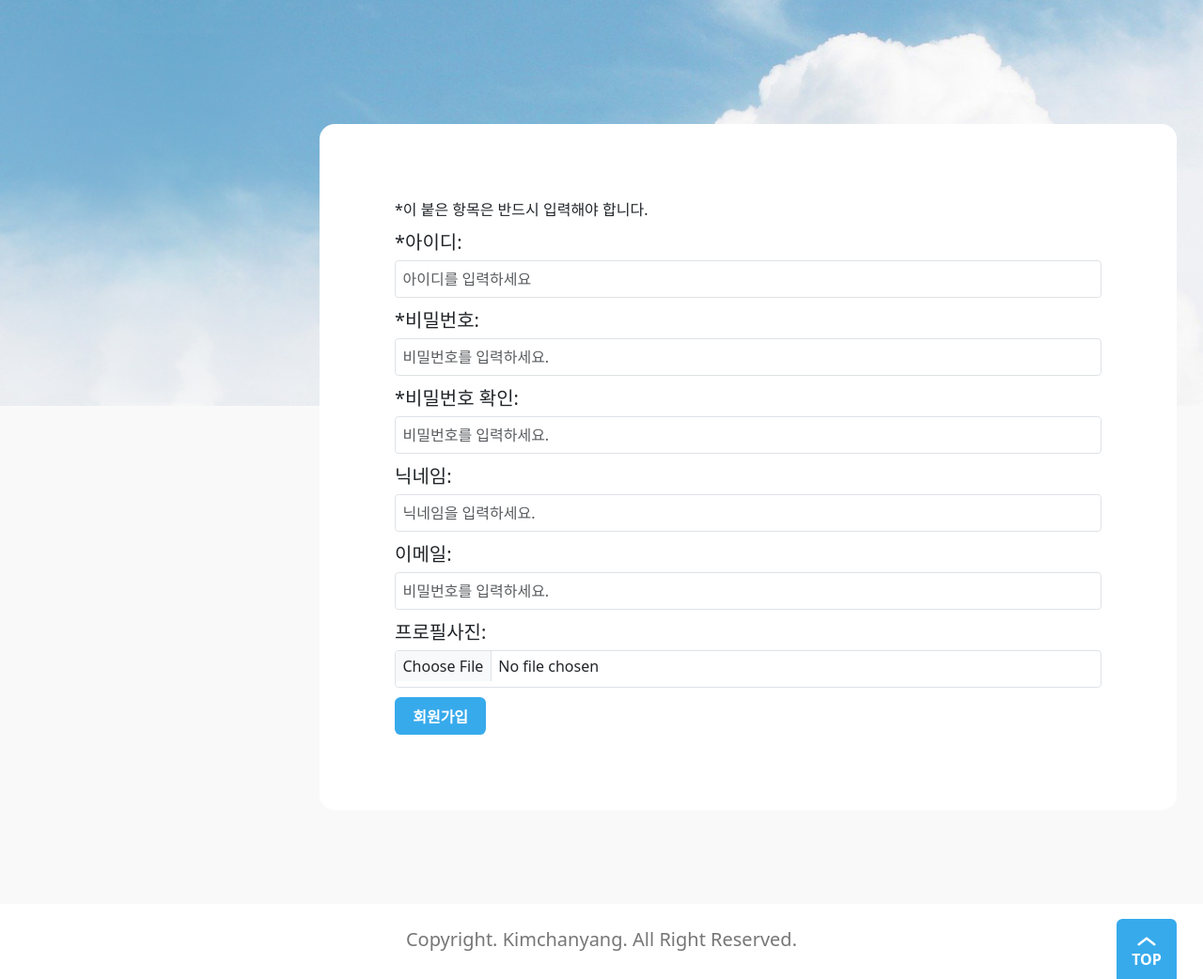
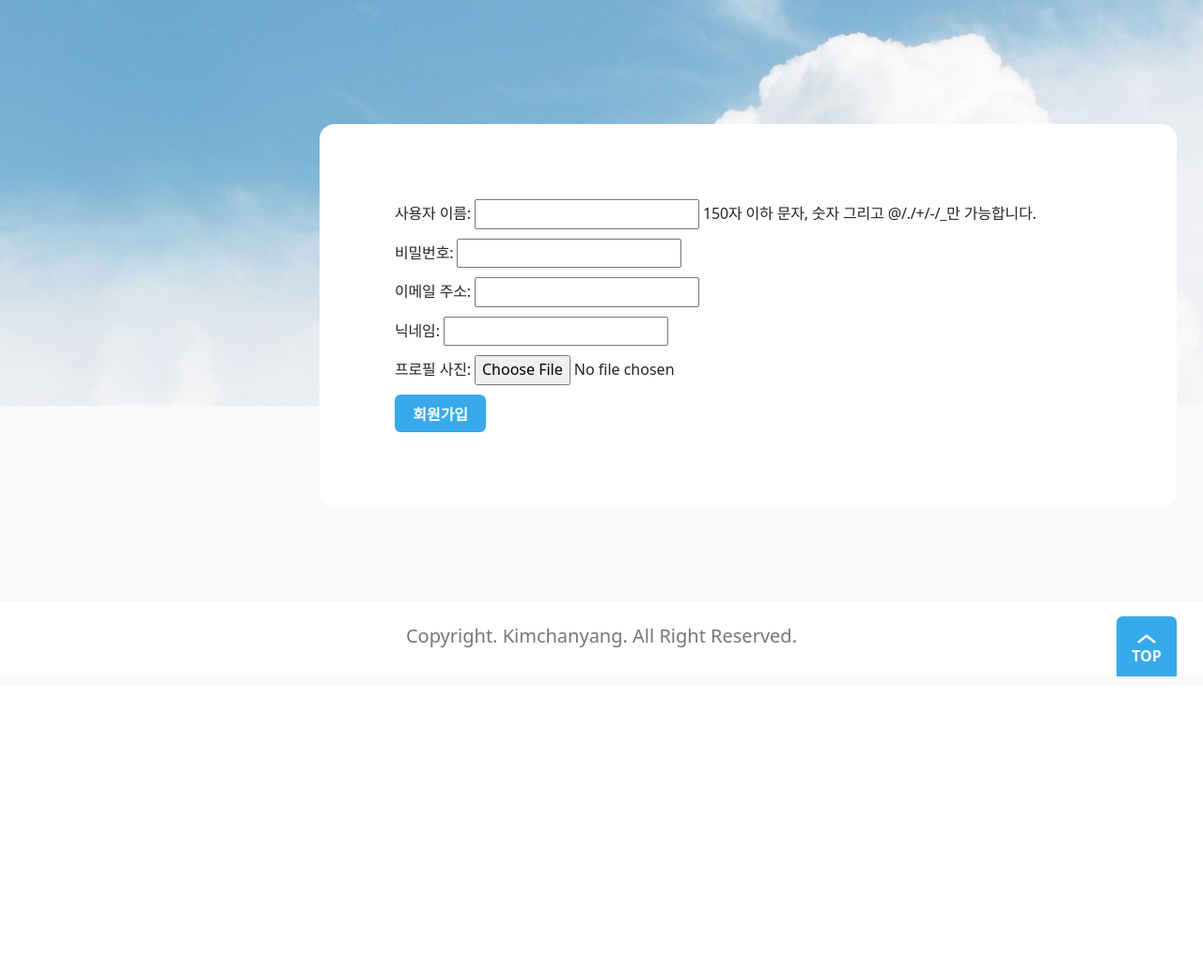
Before and after one commit to Kimchanyang524/MyFirstBlog, a Django app: template MyFirstBlog/templates/accounts/register.html in a window 1280 px wide. Shown: the part 70-1112 px from the top of the page at 94% size. After the commit the page ends 790 px from the top, so only its background shows below. Run offline with Django 4.2, Linux system fonts and the light colour scheme; the template is opened without the code that fills it: values that come from a table or form of the project are taken from there, others are empty; some web fonts are replaced.

Commit message:
회원가입 불량
비밀번호 해싱 실패로인한 로그인 불가

```diff
--- a/MyFirstBlog/accounts/forms.py
+++ b/MyFirstBlog/accounts/forms.py
@@ -5,4 +5,10 @@ from .models import User
 class UserForm(forms.ModelForm):
     class Meta:
         model = User
-        fields = "__all__"
+        fields = [
+            "username",
+            "password",
+            "email",
+            "nickname",
+            "profile_img",
+        ]
--- a/MyFirstBlog/accounts/models.py
+++ b/MyFirstBlog/accounts/models.py
@@ -8,7 +8,7 @@ def user_directory_path(instance, filename):
     instance는 모델 인스턴스 (예: User)\n
     filename은 업로드된 파일의 이름
     """
-    return f"accounts/images/user_{instance.id}/{filename}"
+    return f"accounts/images/user_{instance.username}/{filename}"
 
 
 class User(AbstractUser):
--- a/MyFirstBlog/templates/accounts/register.html
+++ b/MyFirstBlog/templates/accounts/register.html
@@ -10,10 +10,11 @@
         <section class="wrap-box">
             <div class="inner">
                 <div class="view-contents">
-                    <form action="#" method="post" id="register_form">
+                    <form action="" method="post" id="register_form" enctype="multipart/form-data">
                         {% csrf_token %}
-                        *이 붙은 항목은 반드시 입력해야 합니다.
-                        <div class="mb-3 mt-3">
+                        {{ form.as_p }}
+                        <button type="submit" id="register" class="button">회원가입</button>
+                        <!-- <div class="mb-3 mt-3">
                             <label for="username" class="form-label">*아이디:</label>
                             <input type="text" class="form-control" id="username" placeholder="아이디를 입력하세요"
                                 name="username">
@@ -36,15 +37,16 @@
                         </div>
                         <div class="mb-3 mt-3">
                             <label for="email" class="form-label">이메일:</label>
-                            <input type="email" class="form-control" id="email" placeholder="비밀번호를 입력하세요." name="email">
+                            <input type="email" class="form-control" id="email" placeholder="이메일을 입력하세요." name="email">
                         </div>
                         <div class="mb-3 mt-3">
                             <label for="profile_img" class="form-label">프로필사진:</label>
-                            <input type="file" class="form-control" id="profile_img" placeholder="비밀번호를 입력하세요."
+                            <input type="file" class="form-control" id="profile_img" placeholder="사진을 입력하세요."
                                 name="profile_img">
                         </div>
-                        <button type="button" id="register" class="button">회원가입</button>
+                        <button type="submit" id="register" class="button">회원가입</button> -->
                     </form>
+
                 </div>
             </div>
         </section>
@@ -59,7 +61,7 @@
     const email = document.getElementById('email')
     const register = document.getElementById('register')
     const register_form = document.getElementById('register_form')
-    const reg_email = /^([0-9a-zA-Z_\.-]+)@([0-9a-zA-Z_-]+)(\.[0-9a-zA-Z_-]+){1,2}$/;
+    const reg_email = /^([0-9a-zA-Z]+)@([0-9a-zA-Z]+)(\.[0-9a-zA-Z]+){1,2}$/;
 
     password.oninput = function () {
         if (password.value != '') {
@@ -84,19 +86,20 @@
         }
     }
 
-    register.addEventListener('click', () => {
-        if (username.value == '') {
-            alert('아이디는 반드시 입력해야합니다!')
-        } else if (password.value == '') {
-            alert('비밀번호는 반드시 입력해야합니다!')
-        } else if (password.value != password_check.value) {
-            alert('비밀번호 확인을 올바르게 입력해 주십시오.')
-        } else if (email.value != '' & reg_email.test(email.value)) {
-            alert('이메일 형식이 잘못되었습니다.')
-        } else {
-            alert('성공적으로 가입되었습니다.')
-            register_form.submit()
-        }
-    })
+    // register.addEventListener('click', (e) => {
+    //     e.preventDefault()
+    //     if (username.value == '') {
+    //         alert('아이디는 반드시 입력해야합니다!')
+    //     } else if (password.value == '') {
+    //         alert('비밀번호는 반드시 입력해야합니다!')
+    //     } else if (password.value != password_check.value) {
+    //         alert('비밀번호 확인을 올바르게 입력해 주십시오.')
+    //     } else if (email.value != '' & !reg_email.test(email.value)) {
+    //         alert('이메일 형식이 잘못되었습니다.')
+    //     } else {
+    //         alert('성공적으로 가입되었습니다.')
+    //         register_form.submit()
+    //     }
+    // })
 </script>
 {% endblock main %}
```
Also changed, not shown: MyFirstBlog/accounts/views.py (+11 -4 lines), MyFirstBlog/db.sqlite3, MyFirstBlog/media/accounts/images/user_None/bibimbap.jpg (added), MyFirstBlog/media/accounts/images/user_None/bibimbap_WMvjTeg.jpg (added), MyFirstBlog/media/accounts/images/user_None/bibimbap_sK75POS.jpg (added), MyFirstBlog/media/accounts/images/user_None/bibimbap_wi4tNIa.jpg (added).
